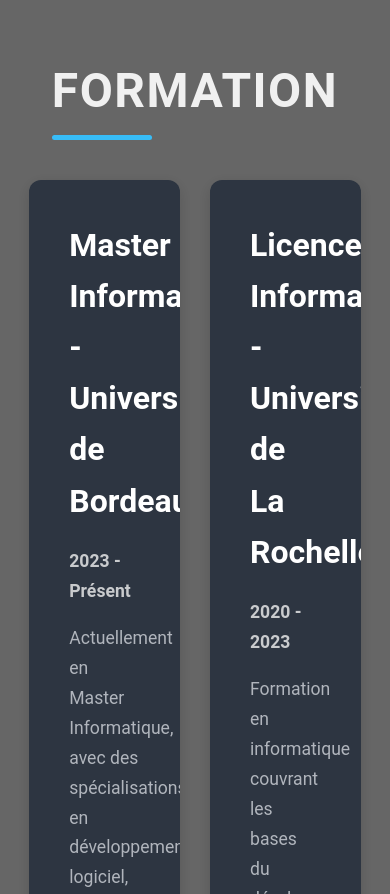
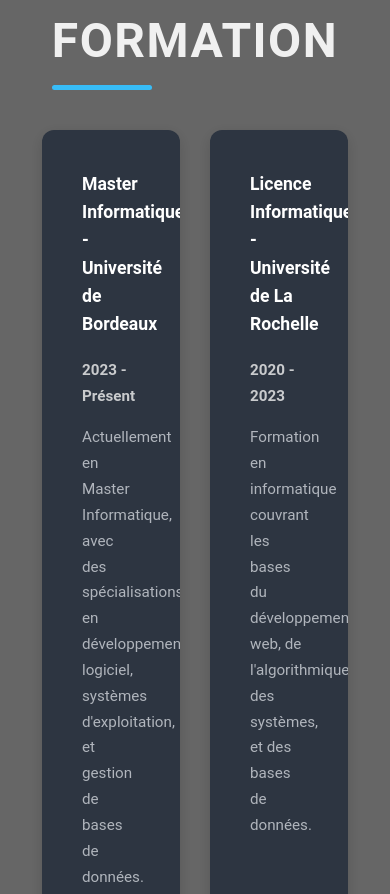
Before and after one commit to SaminouA/portfolio, a plain HTML site: page index.html in a window 390 px wide. Shown: the part 6562-7456 px from the top of the page. Drawn offline with Linux system fonts and the light colour scheme.

Commit message:
pour mon portfolio

```diff
--- a/styles.css
+++ b/styles.css
@@ -1282,3 +1282,18 @@
       flex-direction: column; /* Sur petits écrans, on passe en colonne */
     }
   }
+
+
+  @media (max-width: 768px) {
+    #formation {
+        padding: 30px 15px; /* Ajuster les paddings sur les petits écrans */
+    }
+
+    #formation h3 {
+        font-size: 1.1em;
+    }
+
+    #formation p {
+        font-size: 0.95em;
+    }
+}
```
